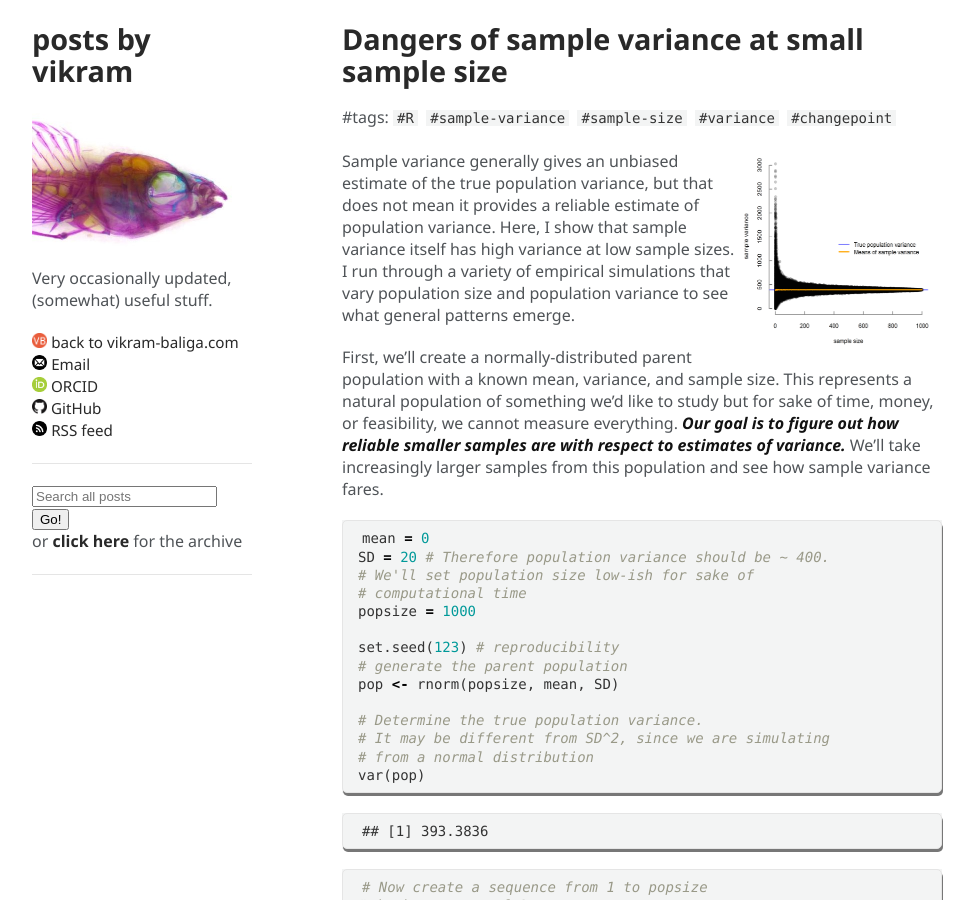
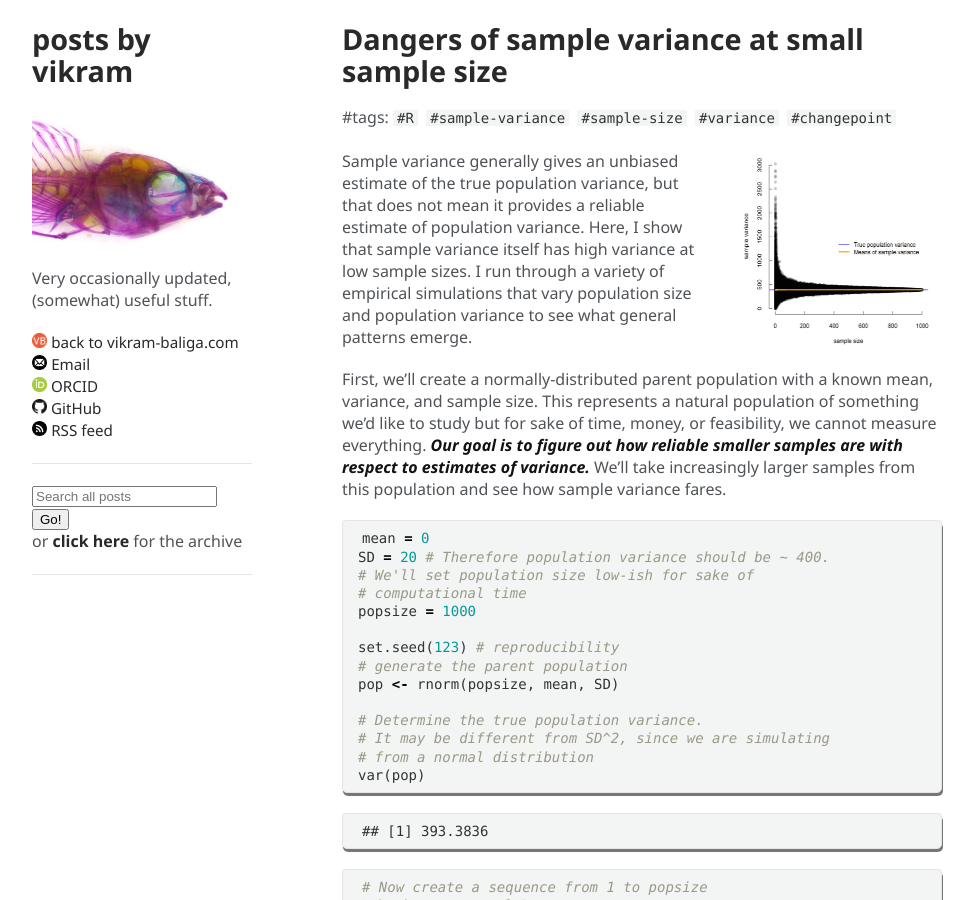
Before and after one commit to vbaliga/vbaliga.github.io, a Jekyll site: the page built from _posts/2019-05-07-dangers-sample-variance-small-sample-size.md, in a window 1280 px wide and 900 px high. Shown: the whole window, without its empty margins (153-1127 px from the left). Built offline with Jekyll 4.4.1, drawn with Linux system fonts in a browser that asks for light colours; a script that is not in the unit is left out.

Commit message:
Update 2019-05-07-dangers-sample-variance-small-sample-size.md

```diff
--- a/_posts/2019-05-07-dangers-sample-variance-small-sample-size.md
+++ b/_posts/2019-05-07-dangers-sample-variance-small-sample-size.md
@@ -4,7 +4,7 @@ tags: ["R","sample-variance","sample-size","variance","changepoint"]
 title: Dangers of sample variance at small sample size
 ---
 <p>
-<img src="https://github.com/vbaliga/vbaliga.github.io/raw/master/images/2019-05-07/sample_variance_vs_sample_size.png" alt="variance" style="float:right;width:200px;height:200px;">
+<img src="https://github.com/vbaliga/vbaliga.github.io/raw/master/images/2019-05-07/sample_variance_vs_sample_size.png" alt="variance" style="float:right;width:200px;height:200px;margin-left:30px;">
 Sample variance generally gives an unbiased estimate of the true population variance, but that does not mean it provides a reliable estimate of population variance. Here, I show that sample variance itself has high variance at low sample sizes. I run through a variety of empirical simulations that vary population size and population variance to see what general patterns emerge.
 </p>
 <!---more--->
```
